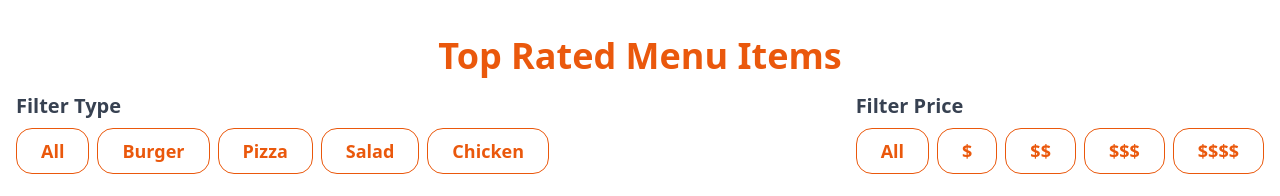
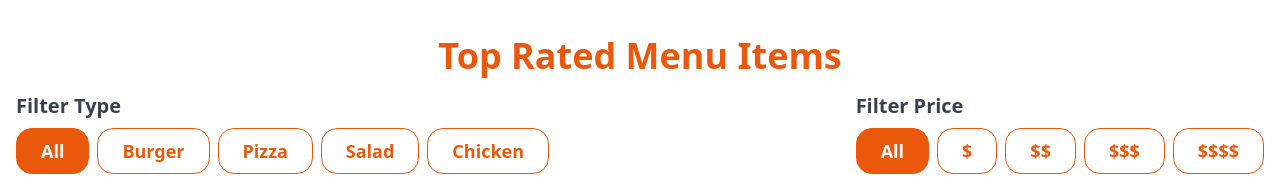
Before and after one commit to LiquidDemAn/best-eats-react-app, a React (Create React App) app: page / in a window 1280 px wide. Shown: the part 860-1056 px from the top of the page. Built offline with nearby package versions, Linux system fonts and the light colour scheme; grey boxes are pictures that could not be loaded.

Commit message:
Design for active filter was created

```diff
--- a/src/components/Category/Category.tsx
+++ b/src/components/Category/Category.tsx
@@ -10,7 +10,7 @@ export const Category = () => {
 				{categories.map((item) => (
 					<div
 						key={item.id}
-						className='flex justify-between items-center bg-gray-100 p-4 rounded-xl'
+						className=' flex justify-between items-center bg-gray-100 p-4 rounded-xl hover:scale-105 transition cursor-pointer'
 					>
 						<h2 className='font-bold sm:text-xl'>{item.name}</h2>
 						<img className='w-20' src={item.image} alt={item.name} />
--- a/src/components/Filter/Filter.tsx
+++ b/src/components/Filter/Filter.tsx
@@ -8,10 +8,11 @@ export type FilterType = {
 type Props = {
 	title: string;
 	filter: FilterType[];
+	active: string;
 	handleFilter: (type: string) => void;
 };
 
-export const Filter = ({ title, filter, handleFilter }: Props) => {
+export const Filter = ({ title, filter, handleFilter, active }: Props) => {
 	return (
 		<div>
 			<h3 className='font-bold text-xl text-gray-700 mb-2'>{title}</h3>
@@ -19,7 +20,9 @@ export const Filter = ({ title, filter, handleFilter }: Props) => {
 				{filter.map(({ id, item }) => (
 					<button
 						onClick={() => handleFilter(item)}
-						className='filter-btn transition'
+						className={`filter-btn ${
+							active === item ? 'bg-orange-600 text-white' : 'btn-hover'
+						} `}
 						key={id}
 					>
 						{item}
--- a/src/components/HeadlineCards/HeadlineCards.tsx
+++ b/src/components/HeadlineCards/HeadlineCards.tsx
@@ -33,7 +33,7 @@ export const HeadlineCards = () => {
 						<h2 className='font-bold text-2xl'>{title}</h2>
 						<span>{subtitle}</span>
 
-						<button className='absolute bottom-4 w-40 bg-white border-transparent text-black font-semibold text-lg py-2'>
+						<button className='btn-hover absolute bottom-4 w-40 bg-white border-transparent text-black font-semibold text-lg py-2'>
 							Order Now
 						</button>
 					</div>
--- a/src/components/Menu/Menu.tsx
+++ b/src/components/Menu/Menu.tsx
@@ -89,6 +89,7 @@ export const Menu = () => {
 				<Filter
 					title='Filter Type'
 					filter={types}
+					active={category}
 					handleFilter={handleCategory}
 				/>
 
@@ -96,6 +97,7 @@ export const Menu = () => {
 				<Filter
 					title='Filter Price'
 					filter={prices}
+					active={price}
 					handleFilter={handlePrice}
 				/>
 			</div>
--- a/src/components/MenuItem/MenuItem.tsx
+++ b/src/components/MenuItem/MenuItem.tsx
@@ -2,11 +2,10 @@ import { MenuItemType } from '../../typedef';
 
 type Props = {
 	item: MenuItemType;
-
 };
 
 export const MenuItem = ({ item }: Props) => {
-	const { name, category, price, image } = item;
+	const { name, price, image } = item;
 
 	return (
 		<div className='border w-full shadow-lg hover:scale-105 transition rounded-lg cursor-pointer'>
--- a/src/components/Navbar/Navbar.tsx
+++ b/src/components/Navbar/Navbar.tsx
@@ -34,7 +34,7 @@ export const Navbar = () => {
 			</div>
 
 			{/* Cart */}
-			<button className='flex items-center gap-2 justify-center bg-black text-white rounded-full py-2'>
+			<button className='btn-hover flex items-center gap-2 justify-center bg-black text-white rounded-full py-2'>
 				<BsFillCartFill size={20} />
 				<p className=''>Cart</p>
 			</button>
--- a/src/index.css
+++ b/src/index.css
@@ -7,9 +7,14 @@
 		@apply border border-black rounded-xl px-5 py-1;
 	}
 }
+@layer components {
+	.filter-btn {
+		@apply border border-orange-600 text-orange-600 py-2 px-6 rounded-2xl font-semibold text-center text-lg first-letter:uppercase;
+	}
+}
 
-.filter-btn {
-	@apply border border-orange-600 text-orange-600 py-2 px-6 rounded-2xl font-semibold text-center text-lg first-letter:uppercase hover:bg-orange-600 hover:text-white transition-all duration-300;
+.btn-hover {
+	@apply hover:bg-orange-600 hover:border-transparent hover:text-white transition-all duration-300;
 }
 
 .transition {
```
